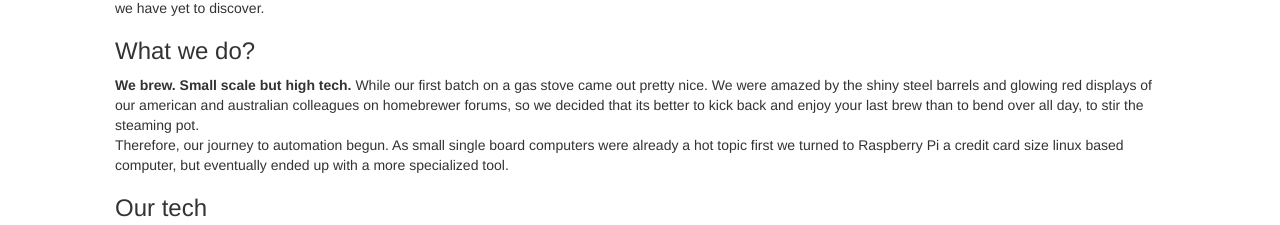
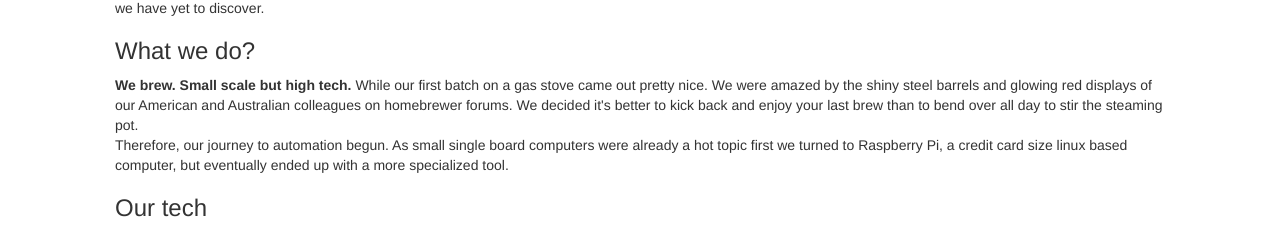
Before and after one commit to brewfactory/brewfactory.github.io, a plain HTML site: page index.html in a window 1280 px wide. Shown: the part 339-564 px from the top of the page. Drawn offline with Linux system fonts and the light colour scheme; a script that the page names is missing.

Commit message:
Grammatical changes and a few spelling mistakes fixed

```diff
--- a/index.html
+++ b/index.html
@@ -62,7 +62,7 @@
                     <h3>Who we are?</h3>
                     <p>First of all we are beer enthusiasts, who through their beer drinking life saw the depression of quality of <strong>MegaBrews</strong> in Hungary, but had the good opportunity to taste real beer with the awakening of craft breweries in the country. Given the chance by the 2012 legalization of homebrewing, we came to realize that there is a whole world, we have yet to discover.</p>
                     <h3>What we do?</h3>
-                    <p><strong>We brew. Small scale but high tech.</strong> While our first batch on a gas stove came out pretty nice. We were amazed by the shiny steel barrels and glowing red displays of our american and australian colleagues on homebrewer forums, so we decided that its better to kick back and enjoy your last brew than to bend over all day, to stir the steaming pot.<br>Therefore, our journey to automation begun. As small single board computers were already a hot topic first we turned to Raspberry Pi a credit card size linux based computer, but eventually ended up with a more specialized tool.</p>
+                    <p><strong>We brew. Small scale but high tech.</strong> While our first batch on a gas stove came out pretty nice. We were amazed by the shiny steel barrels and glowing red displays of our American and Australian colleagues on homebrewer forums. We decided it's better to kick back and enjoy your last brew than to bend over all day to stir the steaming pot.<br>Therefore, our journey to automation begun. As small single board computers were already a hot topic first we turned to Raspberry Pi, a credit card size linux based computer, but eventually ended up with a more specialized tool.</p>
                     <h3>Our tech</h3>
                     <p>Currently we use our custom built <a href="https://www.spark.io/" title=SparkCore>SparkCore</a> powered brewing system. This is a <a href=http://en.wikipedia.org/wiki/Homebrewing#Brewing_in_a_bag title="Brew In a Bag (BIAB)">BIAB</a> (Brew In a Bag) solution which is built on a top of some cool technologies like: <a href="http://nodejs.org/">Node.js</a>, <a href="http://www.mongodb.org/" title=MongoDB>MongoDB</a>, <a href="https://angularjs.org/" title=AngularJS>AngularJS</a> and <a href="http://getbootstrap.com/">Twitter Bootstrap</a>. It's Wi-Fi enabled, with an responsive web interface, you can easily control your brew with a touch of a smartphone. We have iOS application too: <a href=https://github.com/brewfactory/BrewMobile>BrewMobile</a>. <a href=https://github.com/brewfactory/BrewCore title=BrewCore>Our codebase is available on GitHub</a> so you can start easily from a scratch and build your own brewing machine. As an open source project we would be more than happy if you would join and contribute.</p><p>In the near future we will release blog posts which will introduce our system and make everything clear. We will also cover the hardware part of the story.</p>
                     <p><strong>Check our <a href="http://brewcore-demo.herokuapp.com/" title="BrewCore demo">DEMO</a></strong> ;)</p>
```
